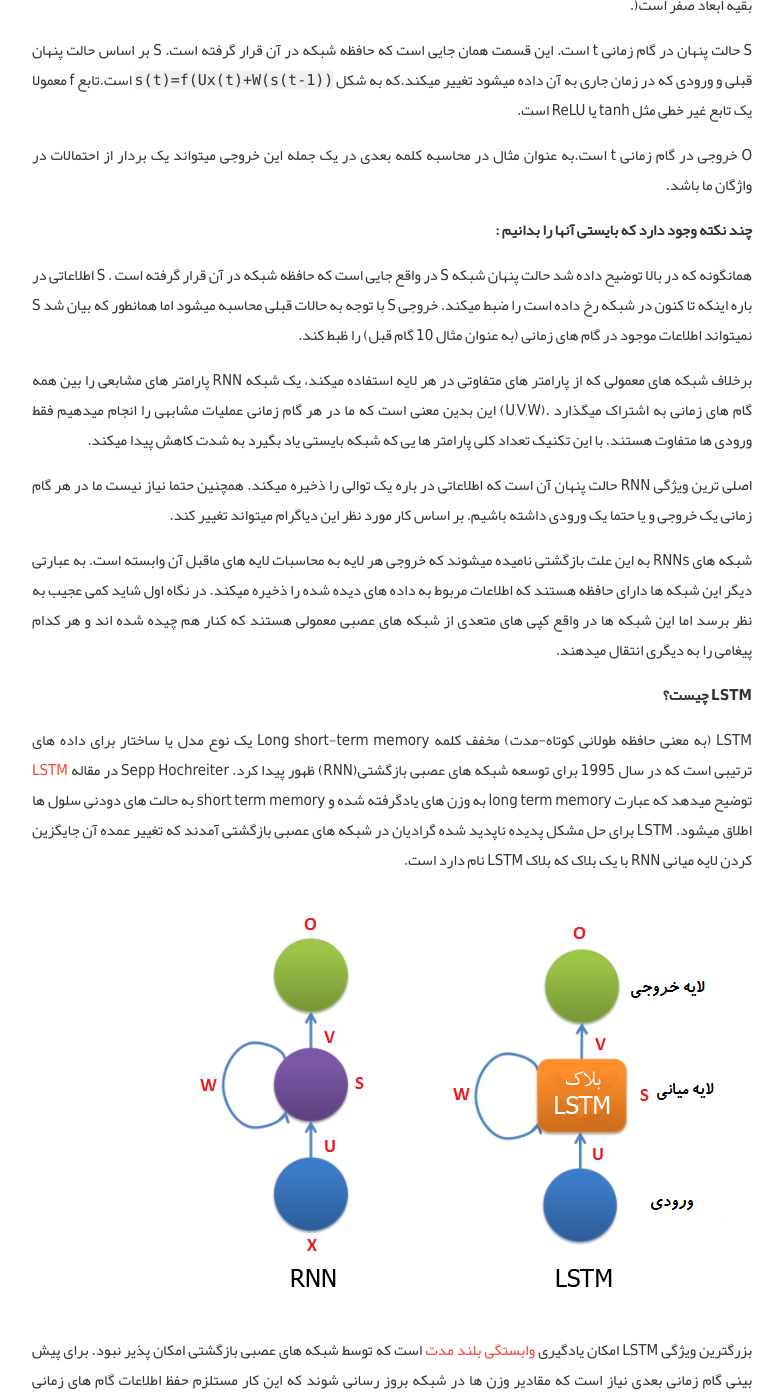
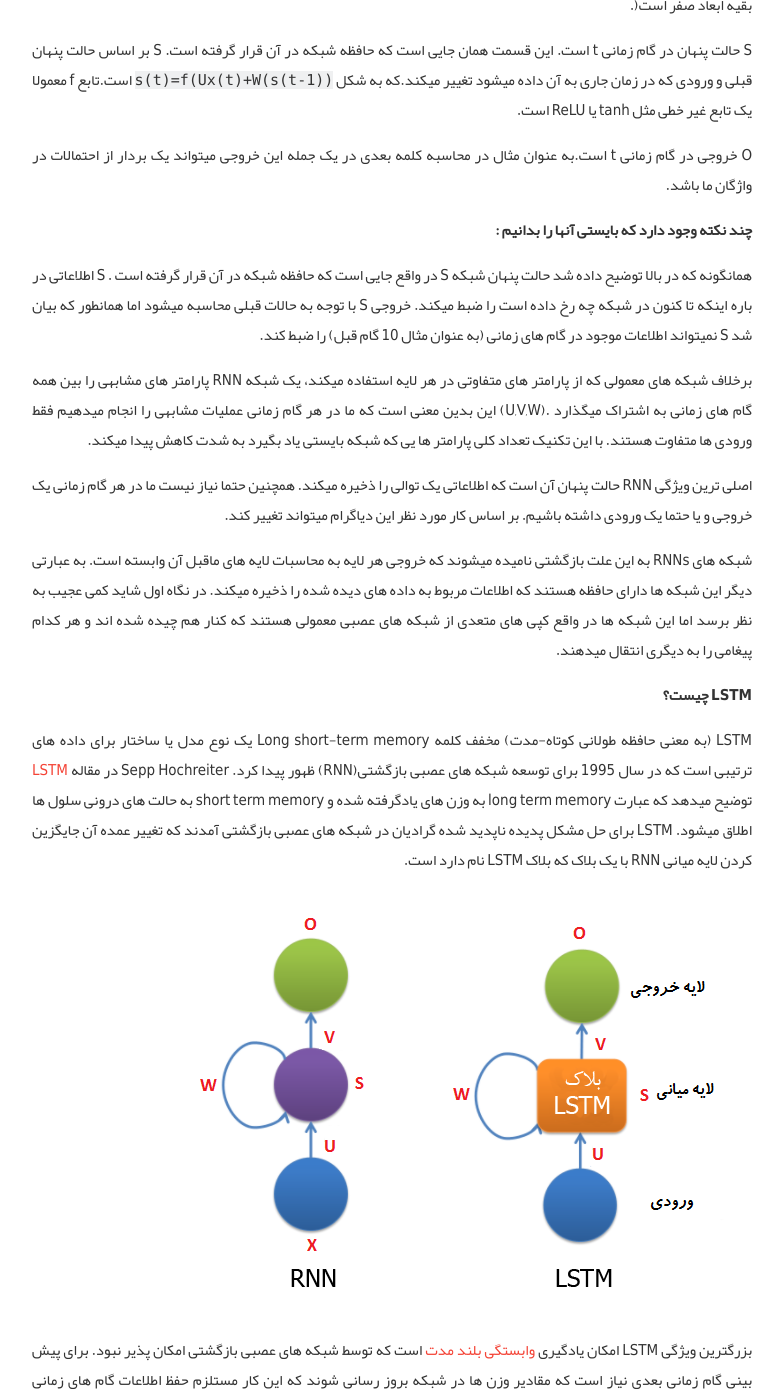
Before and after one commit to AlisterTA/alisterta.github.io, a Jekyll site: the page built from _posts/2017-07-19-سال 2016 در یک نگاه- شبکه های عصبی LSTM و RNN -بخش سوم.md, in a window 1280 px wide and 1400 px high, scrolled down 2023 px. Shown: the whole window, without its empty margins (248-1032 px from the left). Built offline with Jekyll 4.4.1, drawn with Linux system fonts in a browser that asks for light colours; comment, search, counter and statistics services are not loaded; some of the changed text lies outside the part shown.

Commit message:
Update 2017-07-19-سال 2016 در یک نگاه- شبکه های عصبی LSTM و RNN -بخش سوم.md

```diff
--- a/_posts/2017-07-19-سال 2016 در یک نگاه- شبکه های عصبی LSTM و RNN -بخش سوم.md
+++ b/_posts/2017-07-19-سال 2016 در یک نگاه- شبکه های عصبی LSTM و RNN -بخش سوم.md
@@ -45,17 +45,17 @@
 
 **چند نکته وجود دارد که بایستی آنها را بدانیم :**
 
-همانگونه که در بالا توضیح داده شد حالت پنهان شبکه S در واقع جایی است که حافظه شبکه در آن قرار گرفته است . S اطلاعاتی در باره اینکه تا کنون در شبکه رخ داده است را ضبط میکند. خروجی S با توجه به حالات قبلی محاسبه میشود اما همانطور که بیان شد S نمیتواند اطلاعات موجود در گام های زمانی (به عنوان مثال 10 گام قبل) را ظبط کند.
+همانگونه که در بالا توضیح داده شد حالت پنهان شبکه S در واقع جایی است که حافظه شبکه در آن قرار گرفته است . S اطلاعاتی در باره اینکه تا کنون در شبکه چه رخ داده است را ضبط میکند. خروجی S با توجه به حالات قبلی محاسبه میشود اما همانطور که بیان شد S نمیتواند اطلاعات موجود در گام های زمانی (به عنوان مثال 10 گام قبل) را ضبط کند.
 
-برخلاف شبکه های معمولی که از پارامتر های متفاوتی در هر لایه استفاده میکند، یک شبکه RNN پارامتر های مشابعی را بین همه گام های زمانی به اشتراک میگذارد .(U,V,W) این بدین معنی است که ما در هر گام زمانی عملیات مشابهی را انجام میدهیم فقط ورودی ها متفاوت هستند. با این تکنیک تعداد کلی پارامتر ها یی که شبکه بایستی یاد بگیرد به شدت کاهش پیدا میکند.
+برخلاف شبکه های معمولی که از پارامتر های متفاوتی در هر لایه استفاده میکند، یک شبکه RNN پارامتر های مشابهی را بین همه گام های زمانی به اشتراک میگذارد .(U,V,W) این بدین معنی است که ما در هر گام زمانی عملیات مشابهی را انجام میدهیم فقط ورودی ها متفاوت هستند. با این تکنیک تعداد کلی پارامتر ها یی که شبکه بایستی یاد بگیرد به شدت کاهش پیدا میکند.
 
-اصلی ترین ویژگی RNN حالت پنهان آن است که اطلاعاتی در باره یک توالی را ذخیره میکند. همچنین حتما نیاز نیست ما در هر گام زمانی یک خروجی و یا حتما یک ورودی داشته باشیم. بر اساس کار مورد نظر این دیاگرام میتواند تغییر کند.
+اصلی ترین ویژگی RNN حالت پنهان آن است که اطلاعاتی یک توالی را ذخیره میکند. همچنین حتما نیاز نیست ما در هر گام زمانی یک خروجی و یا حتما یک ورودی داشته باشیم. بر اساس کار مورد نظر این دیاگرام میتواند تغییر کند.
 
 شبکه های RNNs به این علت بازگشتی نامیده میشوند که خروجی هر لایه به محاسبات لایه های ماقبل آن وابسته است. به عبارتی دیگر این شبکه ها دارای حافظه هستند که اطلاعات مربوط به داده های دیده شده را ذخیره میکند. در نگاه اول شاید کمی عجیب به نظر برسد اما این شبکه ها در واقع کپی های متعدی از شبکه های عصبی معمولی هستند که کنار هم چیده شده اند و هر کدام پیغامی را به دیگری انتقال میدهند.
 
 **LSTM چیست؟**
 
-LSTM (به معنی حافظه طولانی کوتاه-مدت) مخفف کلمه Long short-term memory یک نوع مدل یا ساختار برای داده های ترتیبی است که در سال 1995 برای توسعه شبکه های عصبی بازگشتی(RNN) ظهور پیدا کرد.  Sepp Hochreiter در مقاله [LSTM](https://datascience.stackexchange.com/questions/9510/where-does-the-name-lstm-come-from) توضیح میدهد که عبارت long term memory به وزن های یادگرفته شده و short term memory به حالت های دودنی سلول ها اطلاق میشود. LSTM برای حل مشکل پدیده ناپدید شده گرادیان در شبکه های عصبی بازگشتی آمدند که تغییر عمده آن جایگزین کردن لایه میانی RNN با یک بلاک که بلاک LSTM نام دارد است.
+LSTM (به معنی حافظه طولانی کوتاه-مدت) مخفف کلمه Long short-term memory یک نوع مدل یا ساختار برای داده های ترتیبی است که در سال 1995 برای توسعه شبکه های عصبی بازگشتی(RNN) ظهور پیدا کرد.  Sepp Hochreiter در مقاله [LSTM](https://datascience.stackexchange.com/questions/9510/where-does-the-name-lstm-come-from) توضیح میدهد که عبارت long term memory به وزن های یادگرفته شده و short term memory به حالت های درونی سلول ها اطلاق میشود. LSTM برای حل مشکل پدیده ناپدید شده گرادیان در شبکه های عصبی بازگشتی آمدند که تغییر عمده آن جایگزین کردن لایه میانی RNN با یک بلاک که بلاک LSTM نام دارد است.
 
   ![_config.yml]({{ site.baseurl }}/images/14/3.png)
 
@@ -220,6 +220,6 @@
 
 در پایان نیاز است که خروجی بلاک LSTM تولید شود. آخرین گام دارای یک خروجی است که توسط حافظه جدید و سایر اجزا مشخص شده در شکل کنترل میشود. این پست در اینجا به پایان میرسد اما موارد دیگری وجود دارد که توضیحشان خارج از حوصله این پست است به عنوان مثال مواردی مثل Gradient Clipping، Gated Recurrent Unit, attention mechanism, backpropagation through time که در پست های بعدی بنا به ضرورت بحث و بررسی خواهند شد.
 
-مسیر نسبتا طولانی را با هم طی کردیم، امیدوارم همانطور که در ابتدای پست گفتم احساس زیر بهتون دست داده باشد
+مسیر نسبتا طولانی را با هم طی کردیم، امیدوارم همانطور که در ابتدای پست گفتم احساس زیر بهتون دست داده باشد🙂
 
 ![_config.yml]({{ site.baseurl }}/images/14/28.png)
```
